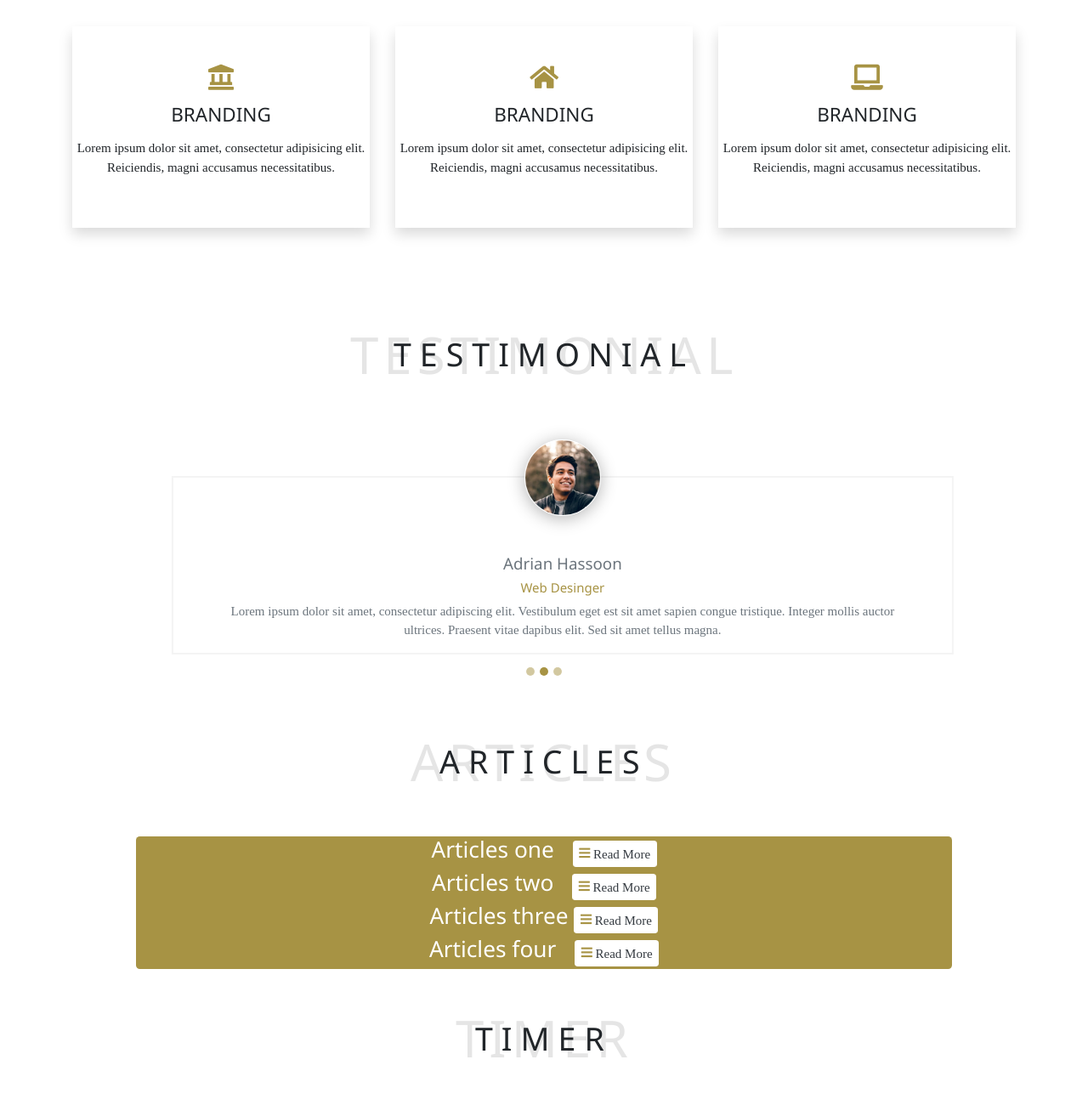
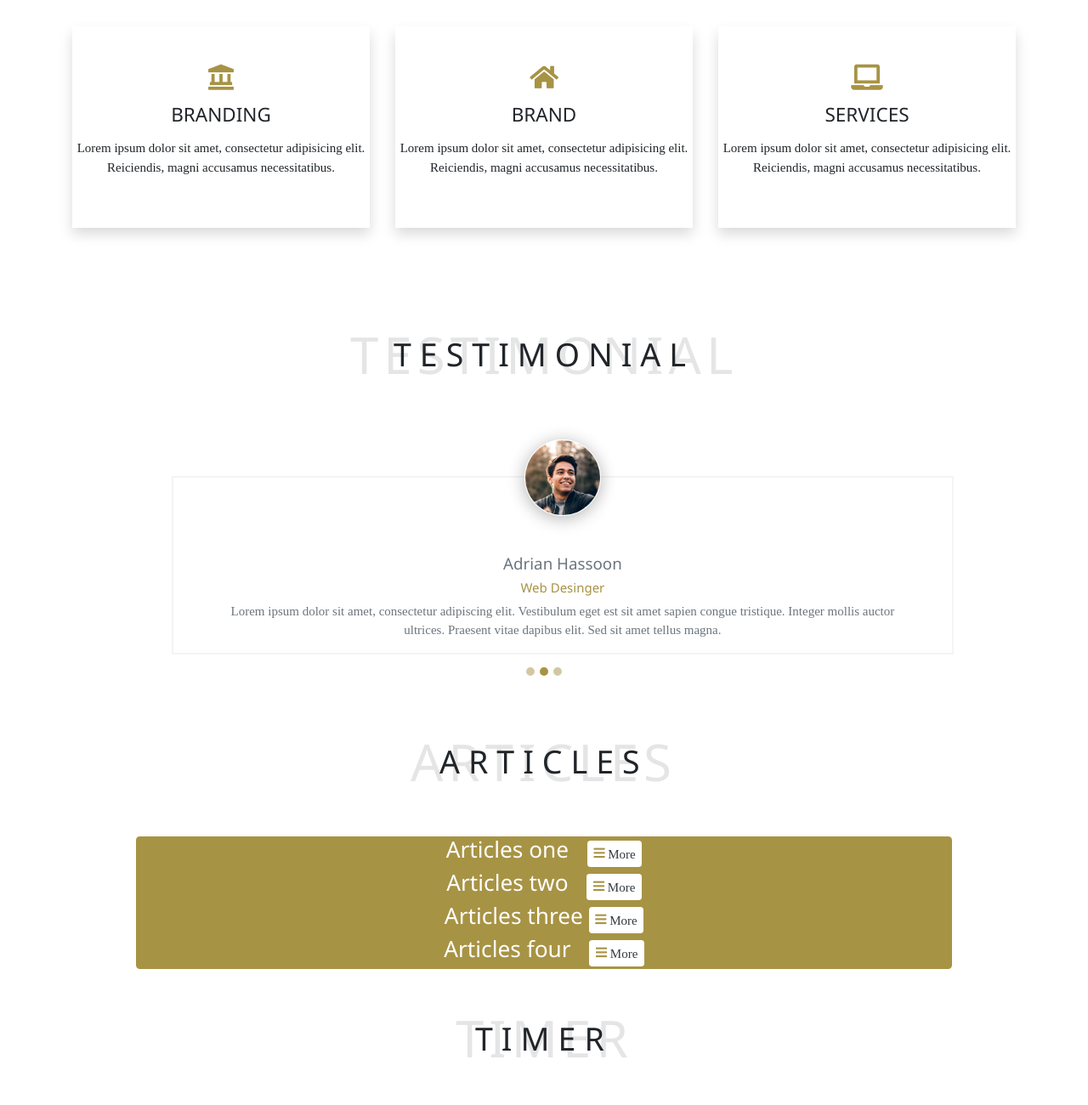
Before and after one commit to ibrahimmohammed11/medals, a plain HTML site: page index.html in a window 1280 px wide. Shown: the part 2420-3720 px from the top of the page at 85% size. Drawn offline with nearby package versions, Linux system fonts and the light colour scheme.

Commit message:
Update index.html

```diff
--- a/index.html
+++ b/index.html
@@ -329,7 +329,7 @@
       <div class="col-md-4 col-sm-6 service pb-4" data-aos="zoom-in" data-aos-delay="500">
         <div class="item shadow py-5">
           <i class="fas fa-home fa-2x"></i>
-          <h4 class="my-3">BRANDING</h4>
+          <h4 class="my-3">BRAND</h4>
           <p>
             Lorem ipsum dolor sit amet, consectetur adipisicing elit.
             Reiciendis, magni accusamus necessitatibus.
@@ -339,7 +339,7 @@
       <div class="col-md-4 col-sm-6 service pb-4" data-aos="fade-left" data-aos-delay="300">
         <div class="item shadow py-5">
           <i class="fas fa-laptop fa-2x"></i>
-          <h4 class="my-3">BRANDING</h4>
+          <h4 class="my-3">SERVICES</h4>
           <p>
             Lorem ipsum dolor sit amet, consectetur adipisicing elit.
             Reiciendis, magni accusamus necessitatibus.
@@ -434,7 +434,7 @@
     <h4 class="text-uppercase change" data-aos="flip-right" data-aos-delay="500">ARTICLES</h4>
   </div>
   <section class="w-75 m-auto color my-5 text-white rounded-lg" id="Articles" data-aos="zoom-in-down" data-aos-delay="300">
-    <h3 class="text-center mt-5" id="signer1">Articles one <span class="h6 text-dark bg-white rounded p-2 ml-3"><i class="fas fa-bars"></i> Read More</span></h3>
+    <h3 class="text-center mt-5" id="signer1">Articles one <span class="h6 text-dark bg-white rounded p-2 ml-3"><i class="fas fa-bars"></i> More</span></h3>
     <div class="signer p-3" id="signer-p1">
       <p class="text-center">"Lorem ipsum dolor sit amet, consectetur adipiscing elit,
         sed do eiusmod tempor incididunt ut labore et dolore magna aliqua.
@@ -443,7 +443,7 @@
         nulla pariatur. Excepteur sint occaecat cupidatat non proident, sunt in culpa qui officia
         deserunt mollit anim id est laborum."</p>
     </div>
-    <h3 class="text-center" id="signer2">Articles two <span class="h6 text-dark bg-white rounded p-2 ml-3"><i class="fas fa-bars"></i> Read More</span></h3>
+    <h3 class="text-center" id="signer2">Articles two <span class="h6 text-dark bg-white rounded p-2 ml-3"><i class="fas fa-bars"></i> More</span></h3>
     <div class="signer p-3" id="signer-p2">
       <p class="text-center">"Sed ut perspiciatis unde omnis iste natus error sit voluptatem accusantium
         doloremque laudantium, totam rem aperiam, eaque ipsa quae ab illo inventore veritatis et quasi
@@ -455,7 +455,7 @@
         commodi consequatur? Quis autem vel eum iure reprehenderit qui in ea voluptate velit esse quam nihil
         molestiae consequatur, vel illum qui dolorem eum fugiat quo voluptas nulla pariatur?"</p>
     </div>
-    <h3 class="text-center" id="signer3">Articles three <span class="h6 text-dark bg-white rounded p-2"><i class="fas fa-bars"></i> Read More</span></h3>
+    <h3 class="text-center" id="signer3">Articles three <span class="h6 text-dark bg-white rounded p-2"><i class="fas fa-bars"></i> More</span></h3>
     <div class="signer p-3" id="signer-p3">
       <p class="text-center">"But I must explain to you how all this mistaken idea of denouncing pleasure and
         praising pain was born and I will give you a complete account of the system, and expound the actual
@@ -468,7 +468,7 @@
         it? But who has any right to find fault with a man who chooses to enjoy a pleasure that has no annoying
         consequences, or one who avoids a pain that produces no resultant pleasure?"</p>
     </div>
-    <h3 class="text-center pb-2" id="signer4">Articles four <span class="h6 text-dark bg-white rounded p-2 ml-3"><i class="fas fa-bars"></i> Read More</span></h3>
+    <h3 class="text-center pb-2" id="signer4">Articles four <span class="h6 text-dark bg-white rounded p-2 ml-3"><i class="fas fa-bars"></i> More</span></h3>
     <div class="signer p-3" id="signer-p4">
       <p class="text-center">"At vero eos et accusamus et iusto odio dignissimos ducimus qui blanditiis
         praesentium voluptatum deleniti atque corrupti quos dolores et quas molestias excepturi sint occaecati
```
